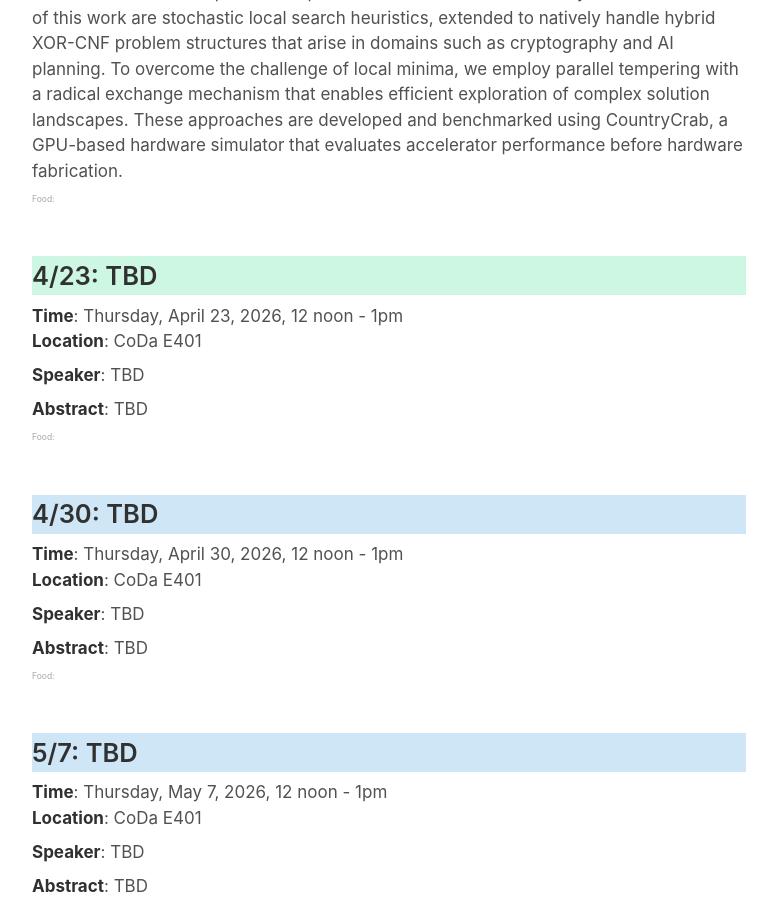
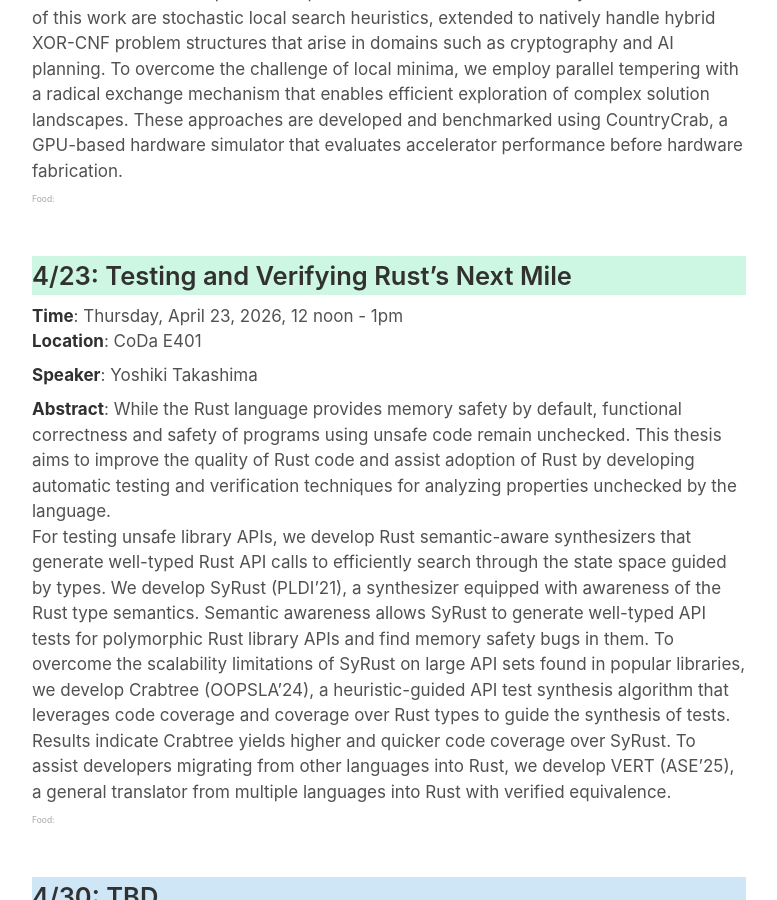
Before and after one commit to software-research-lunch/software-research-lunch.github.io, a Jekyll site: the page built from index.html, in a window 1280 px wide and 900 px high, scrolled down 1981 px. Shown: the whole window, without its empty margins (251-1028 px from the left). Built offline with Jekyll 4.4.1, drawn with Linux system fonts in a browser that asks for light colours.

Commit message:
add yoshiki's data for next week

```diff
--- a/_data/schedule.yml
+++ b/_data/schedule.yml
@@ -53,10 +53,12 @@ To show that the set of trades is sound, we model the observational equivalence
       speaker: "Alexander Stepanov"
       bio: "Computer Science student and researcher at DHBW Stuttgart and UC Berkeley with strong interests in CS theory, operations research, and combinatorial optimization. Currently conducting research at UC Berkeley's IEOR department under Prof. Dr. Hochbaum, and working with the Large-Scale Integrated Photonics team at Hewlett Packard Labs on GPU-accelerated approaches to solving hard optimization problems."
     - date: "2026-4-23"
-      abstract: "TBD"
-      title: "TBD"
-      speaker: "TBD"
-      bio: "TBD"
+      abstract: "While the Rust language provides memory safety by default, functional correctness and safety of programs using unsafe code remain unchecked. This thesis aims to improve the quality of Rust code and assist adoption of Rust by developing automatic testing and verification techniques for analyzing properties unchecked by the language.
+
+For testing unsafe library APIs, we develop Rust semantic-aware synthesizers that generate well-typed Rust API calls to efficiently search through the state space guided by types. We develop SyRust (PLDI’21), a synthesizer equipped with awareness of the Rust type semantics. Semantic awareness allows SyRust to generate well-typed API tests for polymorphic Rust library APIs and find memory safety bugs in them. To overcome the scalability limitations of SyRust on large API sets found in popular libraries, we develop Crabtree (OOPSLA’24), a heuristic-guided API test synthesis algorithm that leverages code coverage and coverage over Rust types to guide the synthesis of tests. Results indicate Crabtree yields higher and quicker code coverage over SyRust. To assist developers migrating from other languages into Rust, we develop VERT (ASE’25), a general translator from multiple languages into Rust with verified equivalence."
+      title: "Testing and Verifying Rust’s Next Mile"
+      speaker: "Yoshiki Takashima"
+      bio: "Associate Research Scholar, Yale Law School."
     - date: "2026-4-30"
       abstract: "TBD"
       title: "TBD"
```
